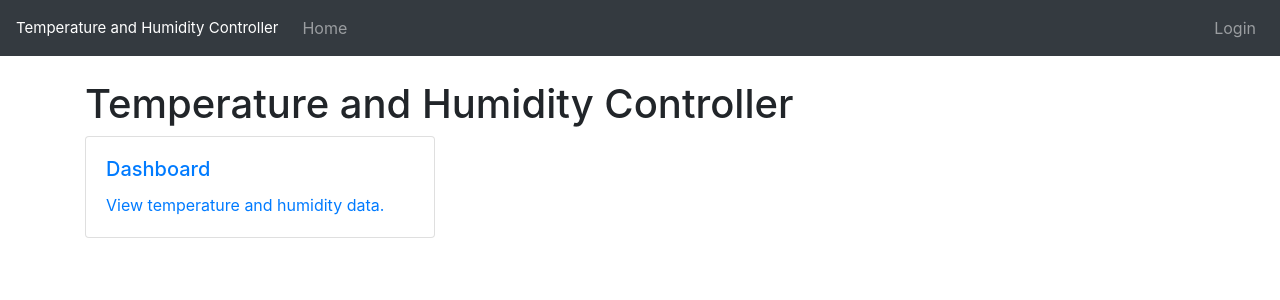
After one commit to keremoztopuz/temperature-humidity-controller, a Flask app: page /dashboard in a window 1280 px wide. The commit adds this page. Shown: the top 300 px of the page. Run offline with Flask 3, Linux system fonts and the light colour scheme; the visitor is signed in with stand-in values (Sample User, id 1); some libraries are stand-ins or nearby versions.

Commit message:
server.py : dashboard button added index_logged_in.html : created

```diff
--- a/server/server.py
+++ b/server/server.py
@@ -4,6 +4,7 @@ from api import *
 import argparse
 
 app = Flask(__name__)
+app.secret_key = "XYXYXY"
 
 valid_users = {
     "demo_user": "demo_password",
@@ -12,29 +13,44 @@ valid_users = {
 
 @app.route("/login", methods=["GET", "POST"])
 def login():
+    if 'logged_in' in session:
+        return redirect(url_for('index'))
+
+    error = None
     if request.method == "POST":
-        username = request.form["username"]
-        password = request.form["password"]
+        username = request.form.get("username", "")
+        password = request.form.get("password", "")
 
-        if username in valid_users and valid_users[username] == password:
-            return redirect(url_for("welcome", username=username))
+        if username == "oguzarduc" and password == "mauroicardi99":
+            session['logged_in'] = True  # Set the session variable to indicate successful login
+            return redirect(url_for("index"))
         else:
-            error_message = "Invalid username or password. Please try again."
-            return render_template("login.html", error=error_message)
+            error = "Invalid username or password. Please try again."
 
-    return render_template("login.html")
+    return render_template("login.html", error=error)
 
-@app.route("/welcome/<username>")
-def welcome(username):
-    return "welcome user"
-
-mysql = MySQL(app)
 
 # main site
 
 @app.route("/")
 def index():
-    return render_template("index.html")
+    if 'logged_in' in session:
+        return render_template("index_logged_in.html")
+    else:
+        return render_template("index.html")
+
+
+@app.route("/logout")
+def logout():
+    session.pop('logged_in', None)
+    return redirect(url_for("index"))
+
+@app.route("/dashboard")
+def dashboard():
+    if 'logged_in' in session:
+        return render_template("dashboard.html")
+    else:
+        return redirect(url_for("login"))
 
 
 if __name__ == "__main__":
--- /dev/null
+++ b/server/templates/dashboard.html
@@ -0,0 +1,55 @@
+<!DOCTYPE html>
+<html>
+<head>
+    <title>Temperature and Humidity</title>
+
+    <link rel="stylesheet" href="https://maxcdn.bootstrapcdn.com/bootstrap/4.5.2/css/bootstrap.min.css">
+    <style>
+        .navbar-brand {
+            font-size: 15px;
+        }
+    </style>
+</head>
+<body>
+    <nav class="navbar navbar-expand-md bg-dark navbar-dark">
+       <a class="navbar-brand" href="#">Temperature and Humidity Controller</a>
+        <button class="navbar-toggler" type="button" data-toggle="collapse" data-target="#collapsibleNavbar">
+            <span class="navbar-toggler-icon"></span>
+        </button>
+        <div class="collapse navbar-collapse" id="collapsibleNavbar">
+            <ul class="navbar-nav">
+                <li class="nav-item">
+                    <a class="nav-link" href="/">Home</a>
+                </li>
+            </ul>
+            <ul class="navbar-nav ml-auto">
+                <li class="nav-item">
+                    <a class="nav-link" href="/login">Login</a>
+                </li>
+            </ul>
+        </div>
+    </nav>
+
+    <div class="container mt-4">
+        <h1>Temperature and Humidity Controller</h1>
+
+
+        <div class="row">
+            <div class="col-md-4 mb-3">
+                <a href="/dashboard">
+                    <div class="card">
+                        <div class="card-body">
+                            <h5 class="card-title">Dashboard</h5>
+                            <p class="card-text">View temperature and humidity data.</p>
+                        </div>
+                    </div>
+                </a>
+            </div>
+        </div>
+    </div>
+
+    <script src="https://code.jquery.com/jquery-3.5.1.slim.min.js"></script>
+    <script src="https://cdn.jsdelivr.net/npm/@popperjs/core@2.9.1/dist/umd/popper.min.js"></script>
+    <script src="https://maxcdn.bootstrapcdn.com/bootstrap/4.5.2/js/bootstrap.min.js"></script>
+</body>
+</html>
--- a/server/templates/index.html
+++ b/server/templates/index.html
@@ -21,8 +21,7 @@
                     <li class="nav-item">
                         <a class="nav-link" href="/">Home</a>
                     </li>
-            </div>
-                    <div class="collapse navbar-collapse" id="collapsibleNavbar"></div>
+                </ul>
                 <ul class="navbar-nav ml-auto">
                     <li class="nav-item">
                         <a class="nav-link" href="/login">Login</a>
@@ -30,7 +29,6 @@
                 </ul>
             </div>
         </nav>
-
     <div class="container mt-4">
         <style>
             .navbar-brand {
```
Also changed, not shown: server/templates/index_logged_in.html (added, +46 -0 lines), server/templates/login.html (+65 -2 lines). Lines whose indentation alone changed are shown as unchanged.
